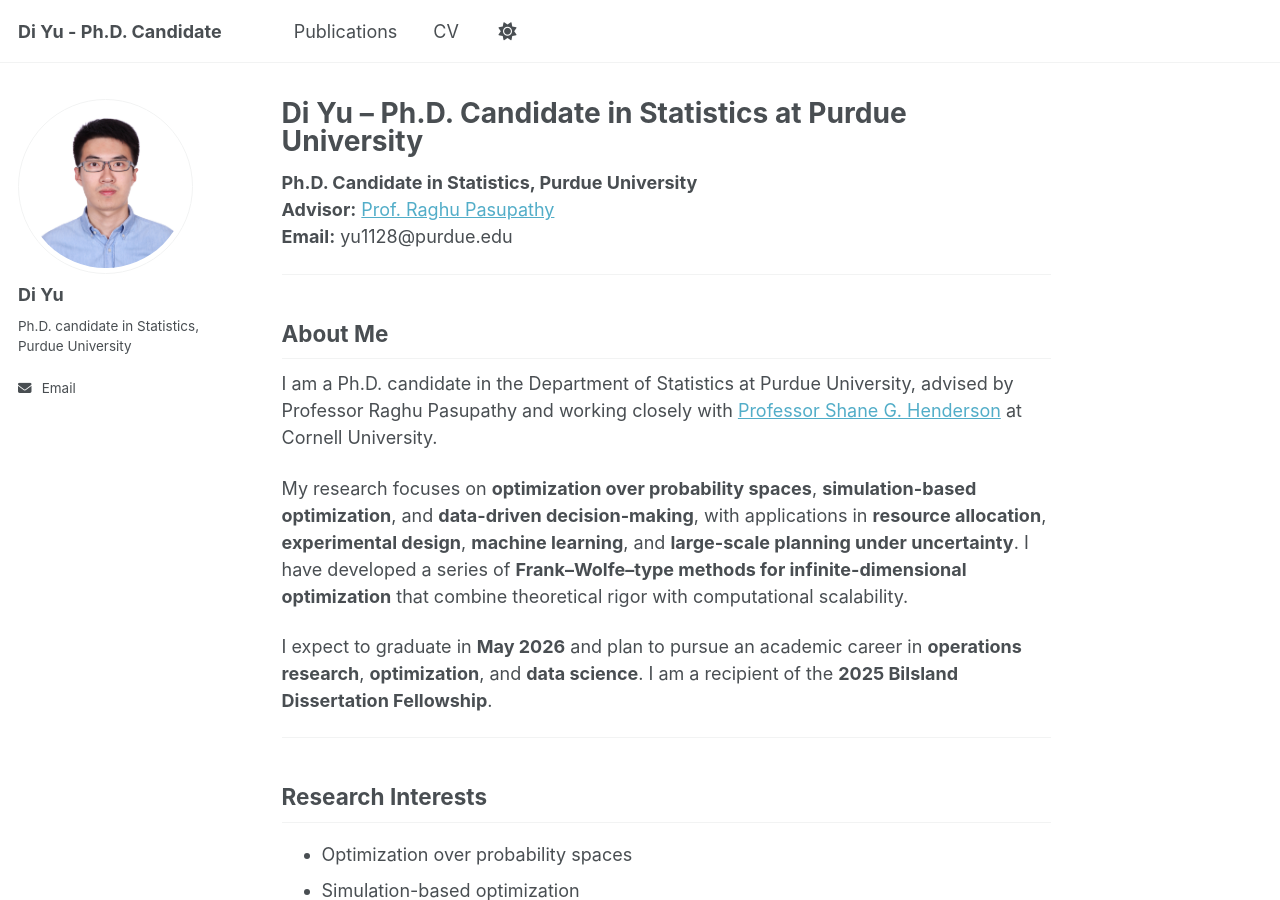
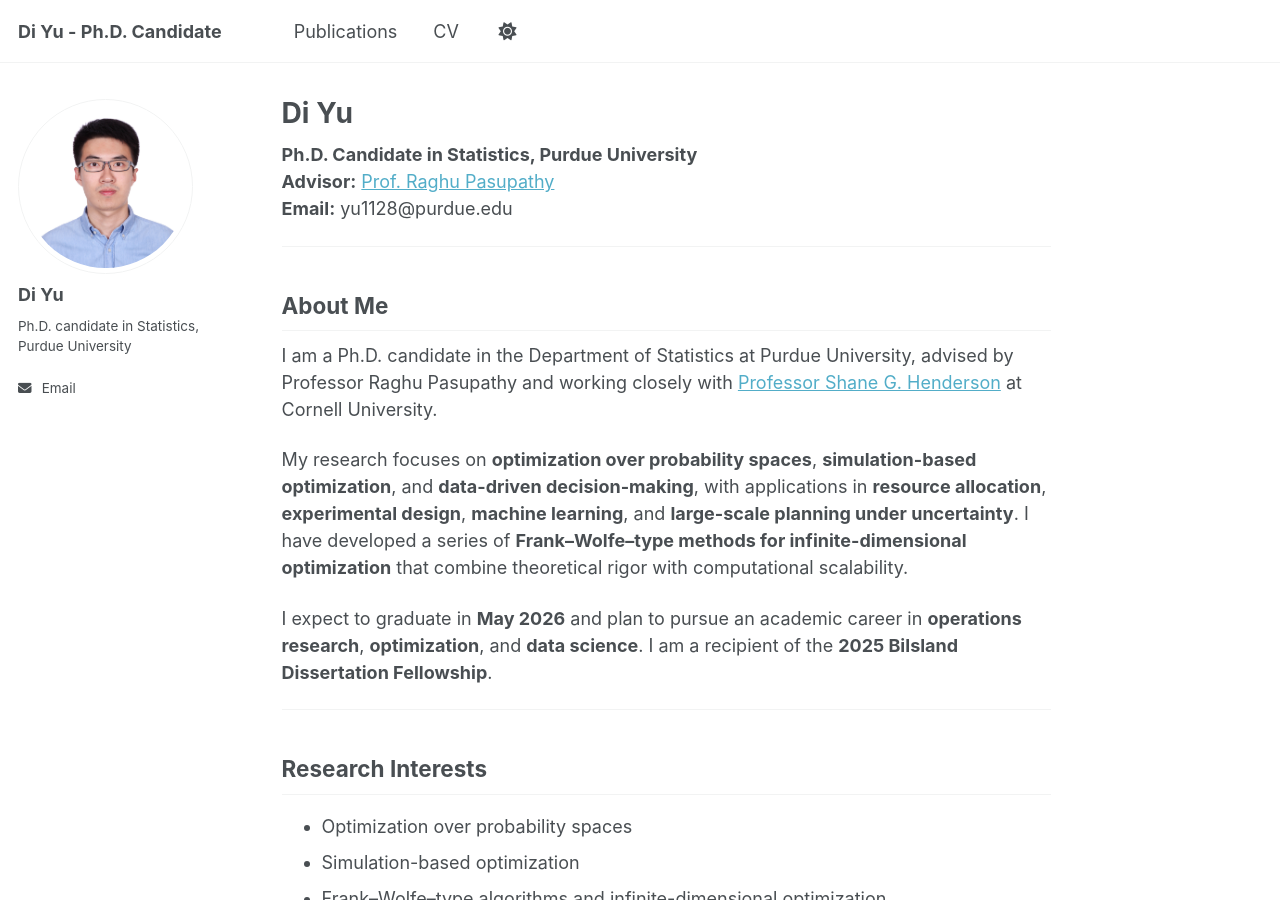
Before and after one commit to yudi12358/yudi12358.github.io, a Jekyll site: the page built from _pages/about.md, in a window 1280 px wide and 900 px high. Built offline with Jekyll 4.4.1, drawn with Linux system fonts in a browser that asks for light colours; a script that is not in the unit is left out.

Commit message:
Update about.md

```diff
--- a/_pages/about.md
+++ b/_pages/about.md
@@ -1,6 +1,6 @@
 ---
 permalink: /
-title: "Di Yu – Ph.D. Candidate in Statistics at Purdue University"
+title: "Di Yu"
 author_profile: true
 redirect_from:
   - /about/
```
